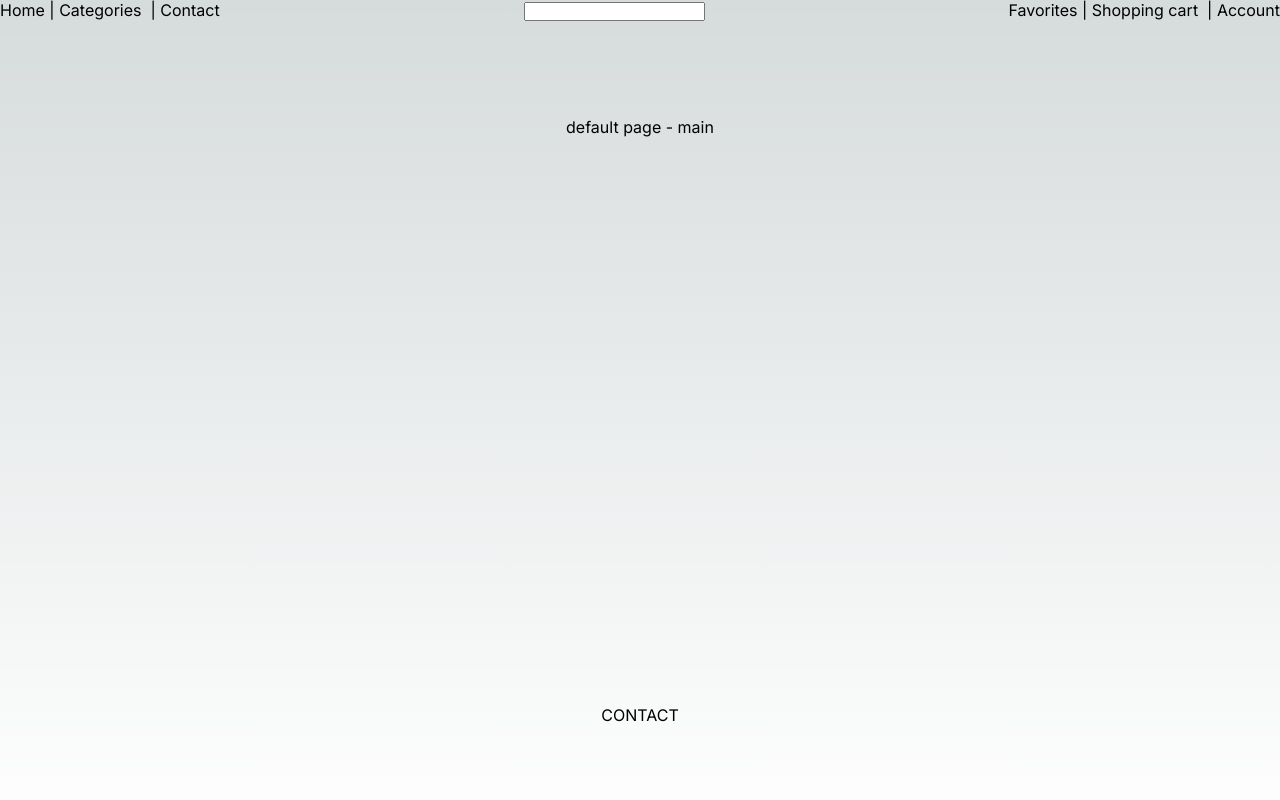
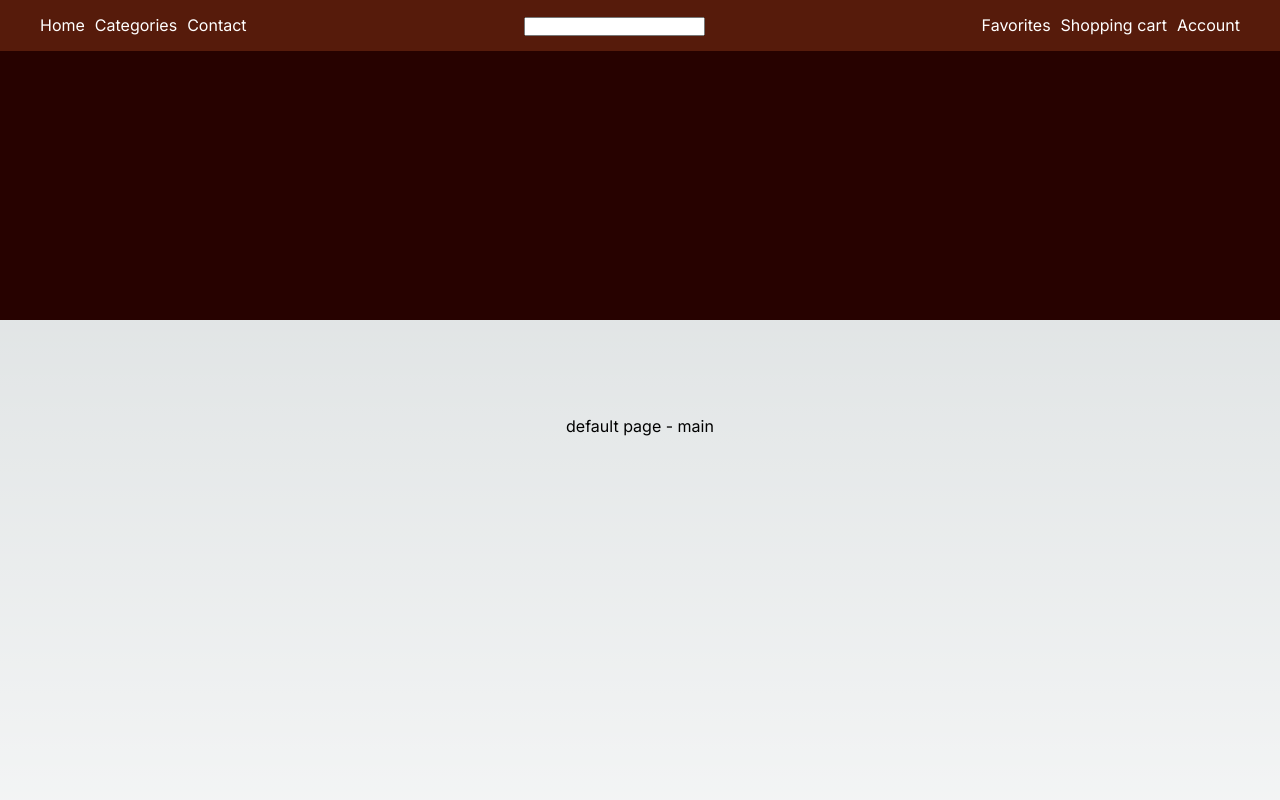
Before and after one commit to Inna-B10/Shopping-Cart-NEXT, a Next.js app in the folder wwwroot/: page / in a window 1280 px wide. Shown: the top 800 px of the page. Built offline with nearby package versions, Linux system fonts and the light colour scheme.

Commit message:
header style

```diff
--- a/wwwroot/app/components/Header.jsx
+++ b/wwwroot/app/components/Header.jsx
@@ -1,8 +1,9 @@
+import styles from './Header.module.css'
 import NavBar from './NavBar'
 
 export default function Header() {
 	return (
-		<header>
+		<header className={styles.header}>
 			<NavBar />
 		</header>
 	)
--- /dev/null
+++ b/wwwroot/app/components/Header.module.css
@@ -0,0 +1,4 @@
+.header {
+  height: 40vh;
+  background-color: #270200;
+}
--- a/wwwroot/app/components/NavBar.jsx
+++ b/wwwroot/app/components/NavBar.jsx
@@ -9,12 +9,11 @@ const NavBar = () => {
 
 	return (
 		<nav className={styles.navMenu}>
-			<ul>
+			<ul className={`${styles.menuLinks} flex`}>
 				<li>
 					<Link href='/'>Home</Link>
 				</li>
 				<li>
-					&nbsp;|&nbsp;
 					<span
 						onMouseEnter={() => setShowCategories(true)}
 						onMouseLeave={() => setShowCategories(false)}>
@@ -23,21 +22,21 @@ const NavBar = () => {
 					</span>
 				</li>
 				<li>
-					&nbsp; |&nbsp;<Link href='/#contact'>Contact</Link>
+					<Link href='/#contact'>Contact</Link>
 				</li>
 			</ul>
-			<div className={styles.searchInput}>
-				<input type='text' />
+			<div className={styles.searchField}>
+				<input type='text' name='searchField' />
 			</div>
-			<ul>
+			<ul className={`${styles.menuLinks} flex`}>
 				<li>
 					<Link href='/Favorites'>Favorites</Link>
 				</li>
 				<li>
-					&nbsp;|&nbsp;<Link href='/ShoppingCart'>Shopping cart</Link>
+					<Link href='/ShoppingCart'>Shopping cart</Link>
 				</li>
 				<li>
-					&nbsp; |&nbsp;<Link href='/Account'>Account</Link>
+					<Link href='/Account'>Account</Link>
 				</li>
 			</ul>
 		</nav>
--- a/wwwroot/app/components/NavBar.module.css
+++ b/wwwroot/app/components/NavBar.module.css
@@ -1,14 +1,25 @@
 .navMenu {
   display: flex;
   justify-content: space-between;
+  padding: 15px 40px;
+  background-color: #561b0b;
+  color: #fff;
 }
 
-.navMenu > ul {
-  display: flex;
+ul.userMenu > li:hover,
+ul.menuLinks > li:hover {
+  text-decoration: underline 2px;
+  text-underline-offset: 3px;
 }
 
-.searchInput {
-  text-align: center;
+ul.userMenu,
+ul.menuLinks {
+  gap: 10px;
+}
+
+
+.searchField {
+  /* text-align: center; */
 }
 
 .navMenu span {
--- a/wwwroot/app/globals.css
+++ b/wwwroot/app/globals.css
@@ -91,6 +91,14 @@ ul {
   list-style: none;
 }
 
+.flex {
+  display: flex;
+}
+
+.column {
+  flex-direction: column;
+}
+
 @media (prefers-color-scheme: dark) {
   html {
     color-scheme: dark;
```
